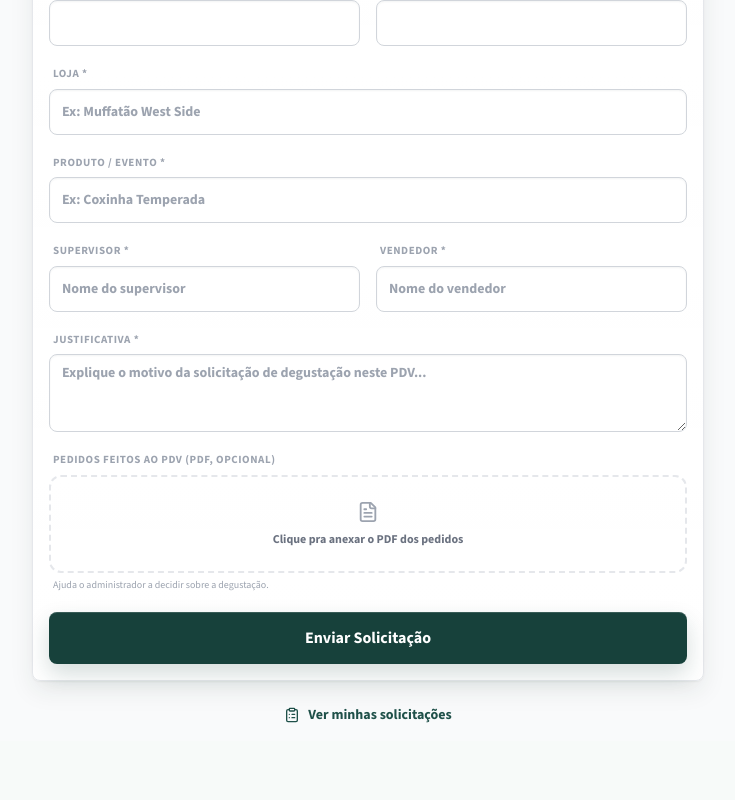
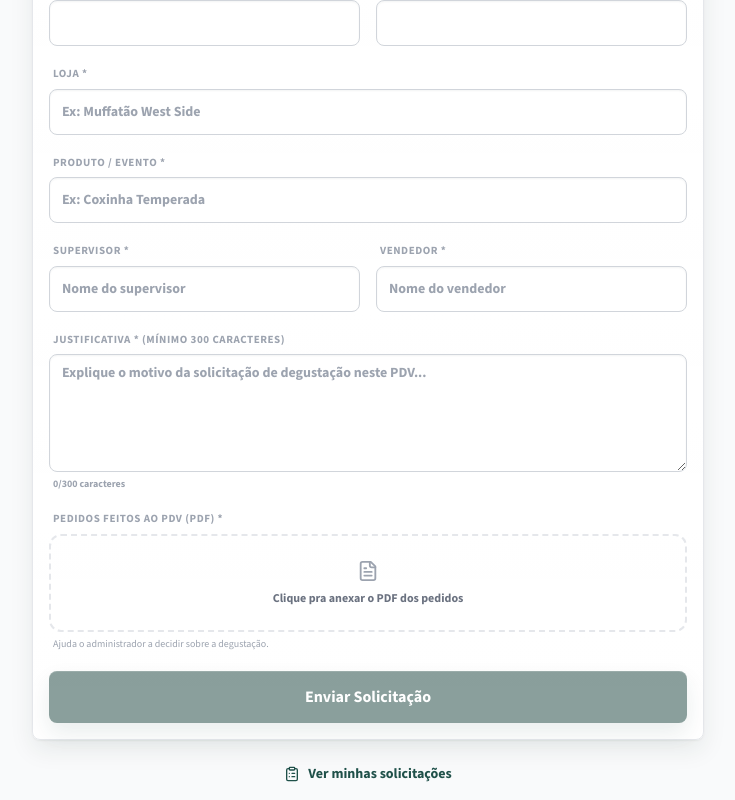
Before and after one commit to lukaswidmer18-dotcom/SISTEMA-CONTROLE-DE-PDV, a React (Vite) app in the folder frontend/: page /solicitar-degustacao in a window 1280 px wide. Shown: the part 501-1301 px from the top of the page, without its empty margins (272-1007 px from the left). Before the commit the page ends 1242 px from the top, so only its background shows below. Built offline with nearby package versions, Linux system fonts and the light colour scheme; no server answers.

Commit message:
feat: exige justificativa com 300+ caracteres e PDF obrigatorio na degustacao
Solicitacao publica de degustacao agora recusa justificativa curta e
some sem o PDF de pedidos, tanto no formulario quanto na API.

```diff
--- a/frontend/src/pages/public/PublicDegustacaoRequestPage.tsx
+++ b/frontend/src/pages/public/PublicDegustacaoRequestPage.tsx
@@ -5,6 +5,7 @@ import api from '../../services/api';
 import { PlusCircle, CheckCircle, ClipboardList, FileText, X } from 'lucide-react';
 
 const MIN_LEAD_DAYS = 10;
+const MIN_JUSTIFICATION_LENGTH = 300;
 
 const EMPTY_FORM = { requesterName: '', date: '', city: '', address: '', store: '', productEvent: '', supervisor: '', sellerName: '', justification: '' };
 
@@ -21,6 +22,8 @@ export default function PublicDegustacaoRequestPage() {
   const minDateLabel = useMemo(() => format(addDays(new Date(), MIN_LEAD_DAYS), 'dd/MM/yyyy'), []);
   const dateInvalid = form.date !== '' && form.date < minDate;
   const dateErrorMessage = `A degustação precisa ser solicitada com pelo menos ${MIN_LEAD_DAYS} dias de antecedência. Data mínima: ${minDateLabel}.`;
+  const justificationLength = form.justification.trim().length;
+  const justificationInvalid = form.justification !== '' && justificationLength < MIN_JUSTIFICATION_LENGTH;
 
   async function handleSubmit(e: React.FormEvent) {
     e.preventDefault();
@@ -32,6 +35,14 @@ export default function PublicDegustacaoRequestPage() {
     }
     if (!eventTimeStart || !eventTimeEnd) {
       setError('Informe o horário de início e fim do evento.');
+      return;
+    }
+    if (justificationLength < MIN_JUSTIFICATION_LENGTH) {
+      setError(`A justificativa precisa ter pelo menos ${MIN_JUSTIFICATION_LENGTH} caracteres.`);
+      return;
+    }
+    if (!document) {
+      setError('Anexe o PDF com os pedidos feitos ao PDV.');
       return;
     }
 
@@ -143,18 +154,21 @@ export default function PublicDegustacaoRequestPage() {
             </div>
           </div>
           <div>
-            <label className="block text-[11px] font-black text-gray-400 uppercase tracking-wider mb-1.5 ml-1">Justificativa *</label>
+            <label className="block text-[11px] font-black text-gray-400 uppercase tracking-wider mb-1.5 ml-1">Justificativa * (mínimo {MIN_JUSTIFICATION_LENGTH} caracteres)</label>
             <textarea
               required
-              rows={3}
+              rows={5}
               placeholder="Explique o motivo da solicitação de degustação neste PDV..."
-              className="input-field text-sm font-bold"
+              className={`input-field text-sm font-bold ${justificationInvalid ? 'border-red-400 focus:border-red-500' : ''}`}
               value={form.justification}
               onChange={e => setForm(f => ({ ...f, justification: e.target.value }))}
             />
+            <p className={`text-[10px] mt-1 ml-1 font-bold ${justificationInvalid ? 'text-red-600' : 'text-gray-400'}`}>
+              {justificationLength}/{MIN_JUSTIFICATION_LENGTH} caracteres
+            </p>
           </div>
           <div>
-            <label className="block text-[11px] font-black text-gray-400 uppercase tracking-wider mb-1.5 ml-1">Pedidos feitos ao PDV (PDF, opcional)</label>
+            <label className="block text-[11px] font-black text-gray-400 uppercase tracking-wider mb-1.5 ml-1">Pedidos feitos ao PDV (PDF) *</label>
             {document ? (
               <div className="flex items-center justify-between gap-3 p-3 bg-gray-50 border border-gray-200 rounded-xl">
                 <div className="flex items-center gap-2 min-w-0">
@@ -179,7 +193,13 @@ export default function PublicDegustacaoRequestPage() {
             )}
             <p className="text-[10px] text-gray-400 mt-1 ml-1">Ajuda o administrador a decidir sobre a degustação.</p>
           </div>
-          <button type="submit" disabled={loading || dateInvalid} className="btn-primary w-full py-3.5 font-bold">{loading ? 'Enviando...' : 'Enviar Solicitação'}</button>
+          <button
+            type="submit"
+            disabled={loading || dateInvalid || justificationLength < MIN_JUSTIFICATION_LENGTH || !document}
+            className="btn-primary w-full py-3.5 font-bold"
+          >
+            {loading ? 'Enviando...' : 'Enviar Solicitação'}
+          </button>
         </form>
 
         <Link to="/solicitar-degustacao/minhas" className="flex items-center justify-center gap-2 text-sm font-bold text-pluma-600 hover:text-pluma-800 transition-colors">
```
Also changed, not shown: 1 other file (tests, documents, lock files or other folders).
